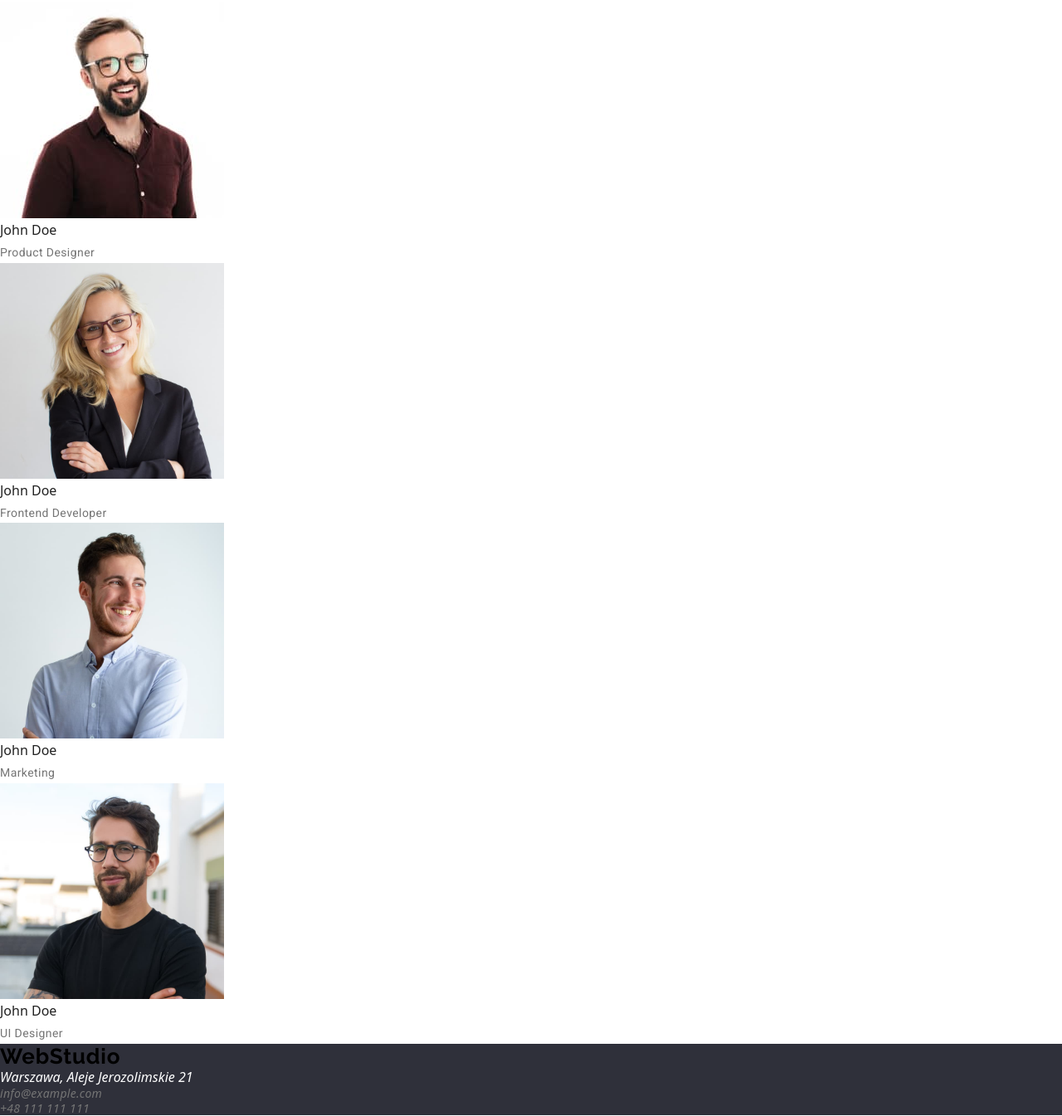
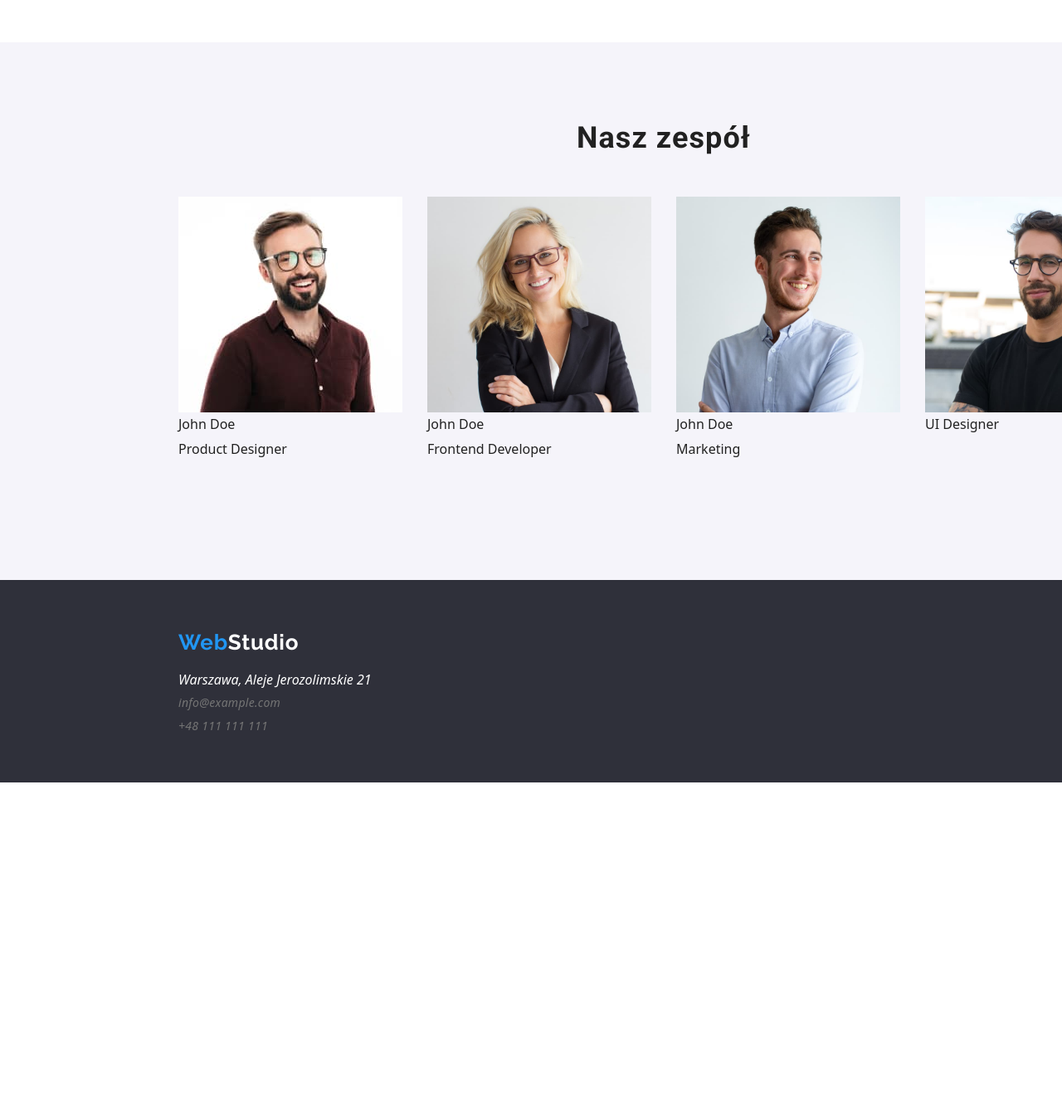
Before and after one commit to michal-wolski/goit-markup-hw-03, a plain HTML site: page index.html in a window 1280 px wide. Shown: the part 1398-2743 px from the top of the page at 83% size. After the commit the page ends 2341 px from the top, so only its background shows below. Drawn offline with Linux system fonts and the light colour scheme.

Commit message:
Style dla footer

```diff
--- a/css/styles.css
+++ b/css/styles.css
@@ -10,7 +10,7 @@ body {
   --main-color: #212121;
   --secondary-color: #2196f3;
   --third-color: #ffffff;
-  --additional-color:  #757575;
+  --additional-color: #757575;
 }
 
 .margintop {
@@ -112,7 +112,7 @@ img {
 /* end hero */
 
 /* Menu styles */
-.logo {
+.logo-header {
   width: 145px;
   height: 31px;
   margin-right: 93px;
@@ -228,16 +228,17 @@ a:focus {
 
 .work {
   margin-top: 94px;
-;
 }
 
-.title-work {
-font-family: Roboto;
-font-size: 36px;
-line-height: 42px;
-text-align: center;
-letter-spacing: 0.03em;
-color: var(--main-color)
+.work-title {
+  margin-top: 90px;
+  margin-bottom: 50px;
+  font-family: Roboto;
+  font-size: 36px;
+  line-height: 42px;
+  text-align: center;
+  letter-spacing: 0.03em;
+  color: var(--main-color);
 }
 
 .work-list {
@@ -249,6 +250,38 @@ color: var(--main-color)
 }
 
 /* === END WORK === */
+
+/* === TEAM === */
+
+.team {
+  margin-top: 94px;
+  height: 648px;
+  background-color: #f5f4fa;
+}
+
+.team-title {
+  margin: 0;
+  padding-top: 94px;
+  padding-bottom: 50px;
+  font-family: Roboto;
+  font-weight: bold;
+  font-size: 36px;
+  line-height: 42px;
+  text-align: center;
+  letter-spacing: 0.03em;
+  color: var(--main-color);
+}
+
+.team-list {
+  display: flex;
+  justify-content: center;
+}
+
+.team-list li:not(:last-child) {
+  margin-right: 30px;
+}
+
+/* === END TEAM === */
 button {
   background-color: #f5f4fa;
   border-radius: 4px;
@@ -286,16 +319,62 @@ p {
   line-height: 1.87;
 }
 
-.title {
+.logo-color-header {
+  color: #000000;
+}
+
+.logo-color-footer {
+  color: var(--secondary-color);
 }
 
 /* end main pages style */
-/* footer */
+/* === FOOTER === */
+
+.footer {
+  text-decoration: none;
+  background-color: #2F303A;
+}
+
+.footer .container {
+ padding-top: 60px;
+}
+
+.footer .item:first-child {
+  margin-top: 20px;
+}
+
+.footer .item:not(:first-child) {
+  margin-top: 9px;
+}
+
+.footer .item:last-child {
+  padding-bottom: 60px;
+}
+.address {
+  list-style: none;
+}
+.footer-address {
+
+}
+
+.logo-footer {
+  padding-top: 60px;
+  font-family: Raleway;
+  font-weight: bold;
+  font-size: 26px;
+  line-height: 31px;
+  letter-spacing: 0.03em;
+  color: var(--third-color);
+}
+
+}
+
 
 .footer {
   background-color: #2f303a;
 }
 
-.address {
+.street {
   color: #ffffff;
 }
+/* === FOOTER === */
--- a/index.html
+++ b/index.html
@@ -18,7 +18,7 @@
   <header class="header">
     <div class="container">
     <nav class="navigation">
-    <a class="logo link" href="./index.html">WebStudio</a>
+    <a class="logo-header link" href="./index.html"><span class="logo-color-header">Web</span>Studio</a>
       <ul class="navigation-list list link">
         <li class="navigation-item link"><a href="./index.html">Agencja</a></li>
         <li class="navigation-item link"><a href="./portfolio.html">Portfolio</a></li>
@@ -76,7 +76,7 @@
         </ul>
       </div>
       <div class="work container">
-        <h2 class="title-work">Czym sie zajmujemy</h2>
+        <h2 class="work-title">Czym sie zajmujemy</h2>
         <ul class="work-list list">
           <li>
             <img src="./images/box.jpg" alt="Ktos piszacy na klawiaturze" width="370" height="294" />
@@ -91,41 +91,46 @@
         </ul>
       </div>
     </section>
-    <!-- OUR TEAM-->
-    <section>
-      <div><h2 class="title">Nasz zespół</h2>
-        <ul class="list">
+    <!-- TEAM-->
+    <section class="team">
+      <div class="container">
+        <h2 class="team-title">Nasz zespół</h2>
+        <ul class="team-list list">
         <li>
           <img src="./images/men2.jpg" alt="Mezczyzna w okularach w carnej koszuli" width="270" height="260" />
-          <p class="title">John Doe</p>
-          <p class="text">Product Designer</p>
+          <p class="team-name">John Doe</p>
+          <p class="team-text">Product Designer</p>
         </li>
         <li>
           <img src="./images/women1.jpg" alt="Kobieta w okularach" width="270" height="260" />
-          <p class="title">John Doe</p>
-          <p class="text">Frontend Developer</p>
+          <p class="team-name">John Doe</p>
+          <p class="team-text">Frontend Developer</p>
         </li>
         <li>
           <img src="./images/men1.jpg" alt="Mezczyzna w koszuli w jasnej koszuli" width="270" height="260" />
-          <p class="title">John Doe</p>
-          <p class="text">Marketing</p>
+          <p class="team-name">John Doe</p>
+          <p class="team-text">Marketing</p>
         </li>
         <li>
           <img src="./images/men3.jpg" alt="Mezczyzna w okularach w czarnej kosztulce" width="270" height="260" />
-          <p class="title">John Doe</p>
-          <p class="text">UI Designer</p>
+          <p class="team-name>John Doe</p>
+          <p class="team-text">UI Designer</p>
         </li>
         </ul>
       </div>
     </section>
   </main>
   <footer class="footer">
-    <a class="logo link" href="url">WebStudio</a>
+    <div class="container">
+    <a class="logo-footer link" href="./index.html"><span class="logo-color-footer">Web</span>Studio</a>
     <address>
-      <span class="address"> Warszawa, Aleje Jerozolimskie 21</span> <br />
-      <a class="mail link" href="mailto:info@example.com">info@example.com</a><br />
-      <a class="tel link" href="tel:+48111111111">+48 111 111 111</a>
+      <ul class="address">
+      <li class="item"><span class="street"> Warszawa, Aleje Jerozolimskie 21</span></li>
+      <li class="item"><a class="mail link" href="mailto:info@example.com">info@example.com</a></li>
+      <li class="item"><a class="tel link" href="tel:+48111111111">+48 111 111 111</a></li>
+      </ul>
     </address>
+    </div>
   </footer>
 </body>
 
```
